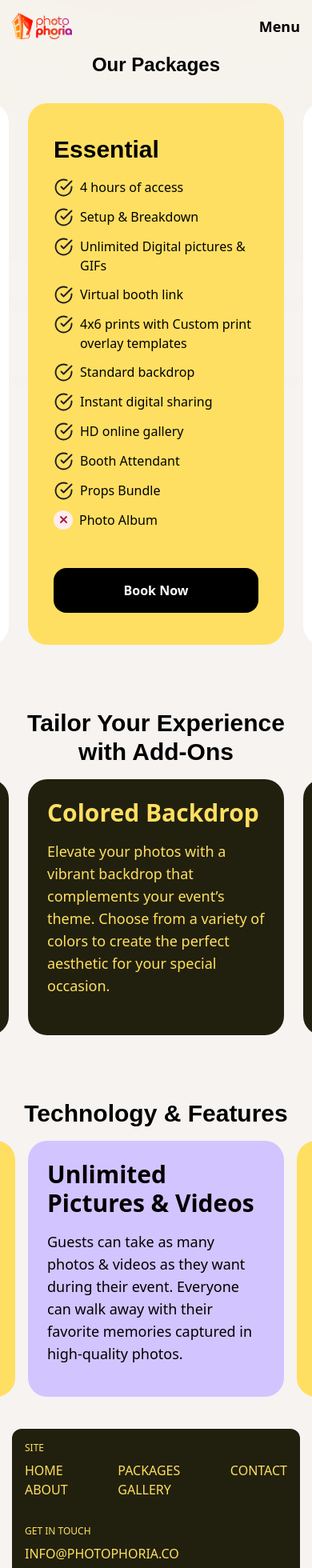
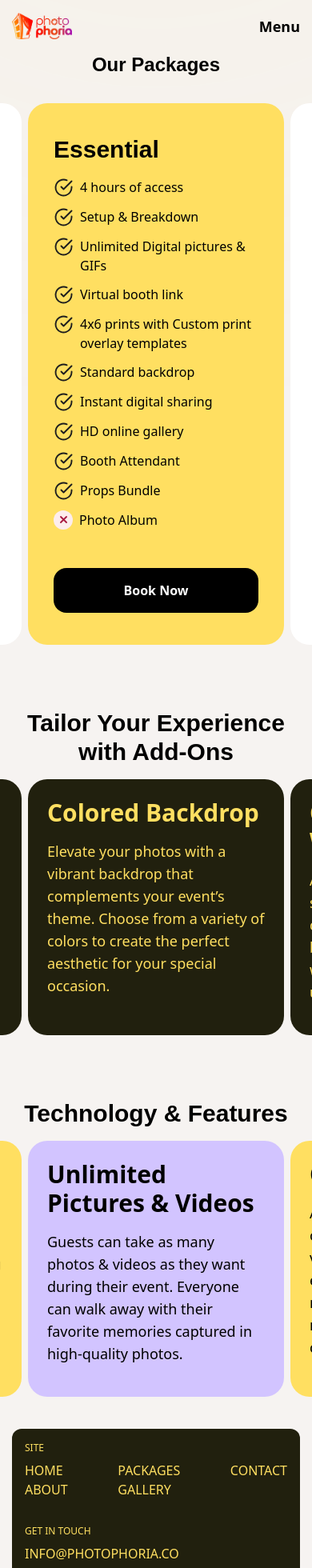
Before and after one commit to Ayomide4/photophoria, a Next.js app: page /packages in a window 390 px wide. Shown: the top 1960 px of the page at 80% size. Built offline with nearby package versions, Linux system fonts and the light colour scheme; a web font is replaced by a local one.

Commit message:
adjust gap in scroll components

```diff
--- a/app/packages/page.tsx
+++ b/app/packages/page.tsx
@@ -73,7 +73,7 @@ export default function Package() {
         <div className="w-full flex justify-center">
           <div
             ref={packageRef}
-            className="flex gap-6 overflow-x-auto md:flex md:overflow-x-scroll md:snap-x md:snap-mandatory
+            className="flex gap-2 md:gap-6 overflow-x-auto md:flex md:overflow-x-scroll md:snap-x md:snap-mandatory
             md:scroll-pl-24 md:px-4 lg:grid lg:grid-cols-3 lg:gap-8 "
           >
             {renderPackages}
@@ -89,7 +89,7 @@ export default function Package() {
         <div className="w-full flex justify-center">
           <div
             ref={addonsRef}
-            className="flex gap-6 overflow-x-auto md:flex md:overflow-x-scroll md:snap-x md:snap-mandatory
+            className="flex gap-2 md:gap-6 overflow-x-auto md:flex md:overflow-x-scroll md:snap-x md:snap-mandatory
             md:scroll-pl-24 md:px-4 lg:grid lg:grid-cols-3 lg:gap-8"
           >
             {renderAddons}
@@ -105,7 +105,7 @@ export default function Package() {
         <div className="w-full flex justify-center">
           <div
             ref={techRef}
-            className="flex gap-4 overflow-x-auto md:flex md:overflow-x-scroll md:snap-x md:snap-mandatory
+            className="flex gap-2 md:gap-4 overflow-x-auto md:flex md:overflow-x-scroll md:snap-x md:snap-mandatory
             md:scroll-pl-24 md:px-4 lg:grid lg:grid-cols-3 xl:gap-8"
           >
             {renderTech}
--- a/app/page.tsx
+++ b/app/page.tsx
@@ -12,13 +12,14 @@ import Button from "./components/Button";
 import { scrollToMiddle } from "./constants";
 import Skeleton from "./components/skeleton";
 
-//TODO: add stiemap and stuff for SEO
+//TODO: add sitemap and stuff for SEO
+// - add analytics?
 
 const renderCards = packages.map((item, index: number) => {
   return (
     <div
       key={item.title}
-      className="relative flex-shrink-0 flex flex-col w-[320px] bg-white rounded-3xl px-8 py-6 justify-between min-h-[400px] items-center 2xl:w-[400px]"
+      className="relative flex-shrink-0 flex flex-col w-[320px] bg-white rounded-3xl px-4 md:px-8 py-6 justify-between min-h-[400px] items-center 2xl:w-[400px]"
     >
       {/* Title with Fixed Height */}
       <div className="h-[60px] flex items-center">
@@ -149,7 +150,7 @@ export default function Home() {
         </h2>
 
         <div
-          className="flex overflow-x-auto lg:overflow-visible gap-4 no-scrollbar w-full px-4 lg:items-center lg:justify-center"
+          className="flex overflow-x-auto lg:overflow-visible gap-2 md:gap-4 no-scrollbar w-full px-4 lg:items-center lg:justify-center"
           ref={containerRef}
         >
           {renderCards}
@@ -225,7 +226,7 @@ export default function Home() {
 
         <div
           ref={testimonialsRef}
-          className="flex overflow-x-auto gap-4 pb-4 no-scrollbar w-96 px-4 md:w-full xl:overflow-visible xl:justify-center"
+          className="flex overflow-x-auto gap-2 md:gap-4 pb-4 no-scrollbar w-96 px-4 md:w-full xl:overflow-visible xl:justify-center"
         >
           {renderTestimonials}
         </div>
```
